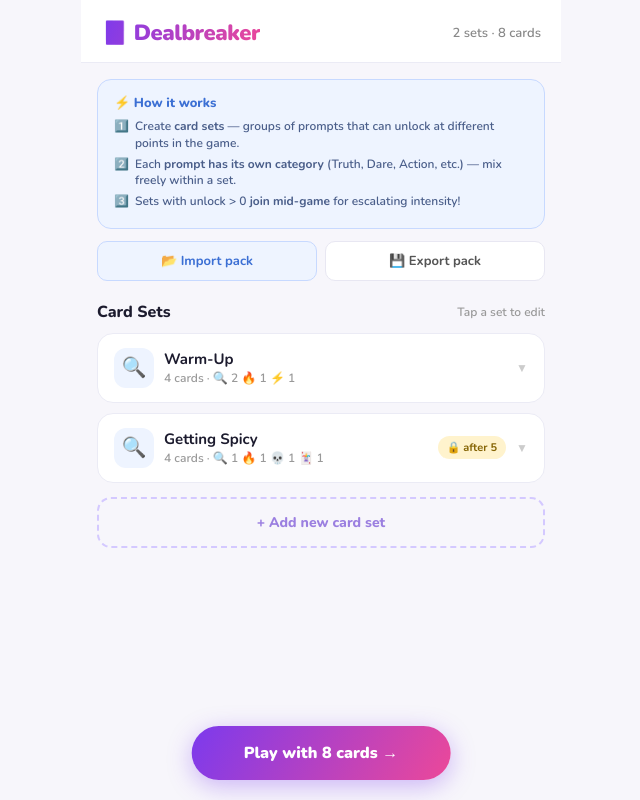
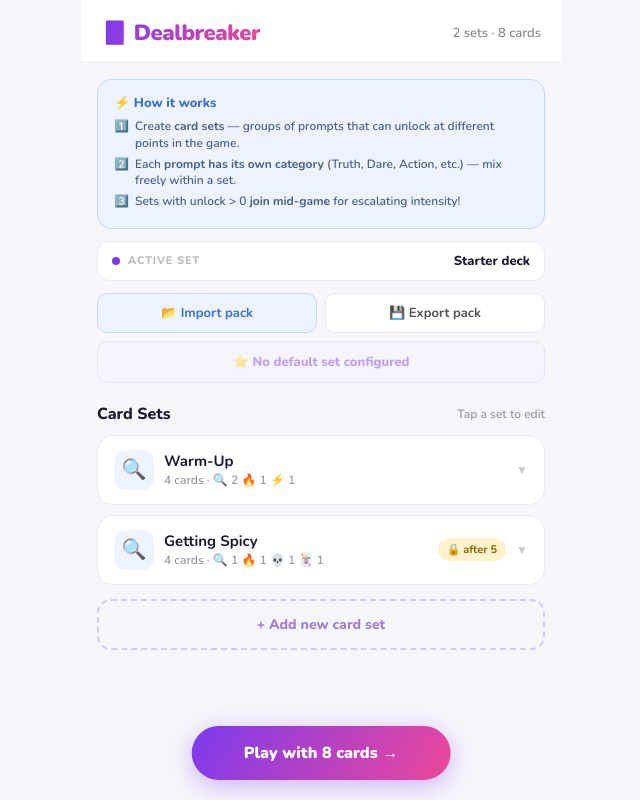
Before and after one commit to anshkansara/icebreaker, a React (Vite) app: page / in a window 1280 px wide. Shown: the whole page, without its empty margins (319-959 px from the left). Built offline with nearby package versions, Linux system fonts and the light colour scheme.

Commit message:
Refactor default pack handling and UI updates

```diff
--- a/src/App.jsx
+++ b/src/App.jsx
@@ -37,6 +37,45 @@ function createDefaultSets() {
     },
   ];
 }
+
+// ═══════════════════════════════════════════════════════════════════════════
+// DEFAULT QUESTION SET
+// ---------------------------------------------------------------------------
+// Paste a full exported pack here — the exact JSON you get from the
+// "Export pack" button — replacing the PASTE_EXPORTED_PACK_HERE placeholder
+// between the backticks below. Then the "Use default set" button in the app
+// will load it. Leave the placeholder as-is to disable the default option.
+//
+// It accepts either a full export object ({ "name": ..., "sets": [...] })
+// or a bare array of sets. Avoid backticks (`) and ${ inside card text.
+// ═══════════════════════════════════════════════════════════════════════════
+const DEFAULT_PACK_JSON = `
+PASTE_EXPORTED_PACK_HERE
+`;
+
+// Regenerate all ids so loading a pack never collides with existing ids.
+function normalizeSets(sets) {
+  return sets.map(s => ({
+    ...s,
+    id: genId(),
+    cards: (s.cards || []).map(c => ({ ...c, id: genId() })),
+  }));
+}
+
+// Parse the hardcoded default pack once. Returns { name, sets } or null
+// if it's still the placeholder / unparseable / empty.
+function getDefaultPack() {
+  try {
+    const parsed = JSON.parse(DEFAULT_PACK_JSON);
+    const sets = Array.isArray(parsed) ? parsed : parsed.sets;
+    if (!Array.isArray(sets) || !sets.length) return null;
+    const name = (!Array.isArray(parsed) && parsed.name) ? parsed.name : "Default Set";
+    return { name, sets };
+  } catch {
+    return null;
+  }
+}
+const DEFAULT_PACK = getDefaultPack();
 
 // ── dominant category for a set (used for set icon in list)
 function dominantCat(cards) {
@@ -90,6 +129,29 @@ const CSS = `
 .g-io-btn:hover { border-color: #7C3AED; color: #7C3AED; background: #F5F3FF; }
 .g-io-btn.import { border-color: #C7D9FF; color: #3B6FD4; background: #EEF4FF; }
 .g-io-btn.import:hover { border-color: #3B6FD4; background: #E0ECFF; }
+.g-io-btn:disabled { opacity: 0.45; cursor: not-allowed; }
+.g-io-btn:disabled:hover { border-color: #E8E7F2; color: #555; background: #fff; }
+
+/* Use-default button (own row) */
+.g-default-bar { padding: 8px 16px 0; }
+.g-default-btn {
+  width: 100%; display: flex; align-items: center; justify-content: center; gap: 6px;
+  padding: 11px 12px; border-radius: 10px; border: 1.5px solid #D4C9FF;
+  background: #F5F3FF; font-family: 'Nunito', sans-serif; font-size: 13px; font-weight: 800;
+  color: #7C3AED; cursor: pointer; transition: all 0.15s;
+}
+.g-default-btn:hover { border-color: #7C3AED; background: #EDE9FE; }
+.g-default-btn:disabled { opacity: 0.45; cursor: not-allowed; background: #F5F3FF; }
+
+/* Active-pack indicator */
+.g-pack-source {
+  margin: 12px 16px 0; display: flex; align-items: center; gap: 8px;
+  padding: 10px 14px; border-radius: 12px;
+  background: #fff; border: 1.5px solid #EBEBF5;
+}
+.g-pack-source-dot { width: 8px; height: 8px; border-radius: 50%; background: #7C3AED; flex-shrink: 0; }
+.g-pack-source-label { font-size: 11px; font-weight: 800; color: #BBB; text-transform: uppercase; letter-spacing: 0.8px; }
+.g-pack-source-name { font-size: 13px; font-weight: 800; color: #1C1B2E; margin-left: auto; white-space: nowrap; overflow: hidden; text-overflow: ellipsis; }
 
 /* Set card */
 .g-set { margin: 0 16px 10px; background: #fff; border-radius: 16px; border: 1.5px solid #EBEBF5; overflow: hidden; transition: border-color 0.15s, box-shadow 0.15s; }
@@ -296,11 +358,19 @@ export default function App() {
   const [flipped, setFlipped] = useState(false);
   const [toast, setToast] = useState({ msg: "", show: false });
   const [exportModal, setExportModal] = useState(null);
+  const [packSource, setPackSource] = useState(() => {
+    try { return localStorage.getItem("pg-pack-source-v1") || "Starter deck"; }
+    catch { return "Starter deck"; }
+  });
   const toastRef = useRef(null);
 
   useEffect(() => {
     try { localStorage.setItem("pg-sets-v3", JSON.stringify(cardSets)); } catch {}
   }, [cardSets]);
+
+  useEffect(() => {
+    try { localStorage.setItem("pg-pack-source-v1", packSource); } catch {}
+  }, [packSource]);
 
   const showToast = (msg) => {
     setToast({ msg, show: true });
@@ -313,7 +383,7 @@ export default function App() {
   const exportConfig = () => {
     const config = {
       version: 1,
-      name: "Dealbreaker Pack",
+      name: packSource || "Dealbreaker Pack",
       exportedAt: new Date().toISOString(),
       sets: cardSets,
     };
@@ -343,13 +413,10 @@ export default function App() {
         // Accept either a full config object or a bare array of sets
         const sets = Array.isArray(parsed) ? parsed : parsed.sets;
         if (!Array.isArray(sets)) throw new Error("Invalid format");
-        // Re-generate IDs to avoid collisions, preserve everything else
-        const imported = sets.map(s => ({
-          ...s,
-          id: genId(),
-          cards: (s.cards || []).map(c => ({ ...c, id: genId() })),
-        }));
+        const imported = normalizeSets(sets);
+        const name = (!Array.isArray(parsed) && parsed.name) ? parsed.name : "Imported pack";
         setCardSets(imported);
+        setPackSource(name);
         setOpenSet(null);
         showToast(`✅ Loaded ${imported.length} set${imported.length !== 1 ? "s" : ""}!`);
       } catch {
@@ -358,6 +425,17 @@ export default function App() {
     };
     reader.readAsText(file);
     e.target.value = "";
+  };
+
+  const loadDefaultSet = () => {
+    if (!DEFAULT_PACK) {
+      showToast("⚠️ No default set configured yet");
+      return;
+    }
+    setCardSets(normalizeSets(DEFAULT_PACK.sets));
+    setPackSource(DEFAULT_PACK.name);
+    setOpenSet(null);
+    showToast(`✅ Loaded default set: ${DEFAULT_PACK.name}`);
   };
 
   const upd = (id, patch) => setCardSets(s => s.map(x => x.id === id ? { ...x, ...patch } : x));
@@ -527,6 +605,13 @@ export default function App() {
           <div className="g-how-step"><span>3️⃣</span><span>Sets with unlock &gt; 0 <b>join mid-game</b> for escalating intensity!</span></div>
         </div>
 
+        {/* Active set indicator */}
+        <div className="g-pack-source">
+          <span className="g-pack-source-dot" />
+          <span className="g-pack-source-label">Active set</span>
+          <span className="g-pack-source-name">{packSource}</span>
+        </div>
+
         {/* Import / Export */}
         <div className="g-io-bar">
           <button className="g-io-btn import" onClick={() => importRef.current?.click()}>
@@ -536,6 +621,13 @@ export default function App() {
             💾 Export pack
           </button>
           <input ref={importRef} type="file" accept=".json,application/json" style={{ display: "none" }} onChange={importConfig} />
+        </div>
+
+        {/* Use default set */}
+        <div className="g-default-bar">
+          <button className="g-default-btn" onClick={loadDefaultSet} disabled={!DEFAULT_PACK}>
+            ⭐ {DEFAULT_PACK ? `Use default set${DEFAULT_PACK.name ? ` (${DEFAULT_PACK.name})` : ""}` : "No default set configured"}
+          </button>
         </div>
 
         <div className="g-section-head">
```
